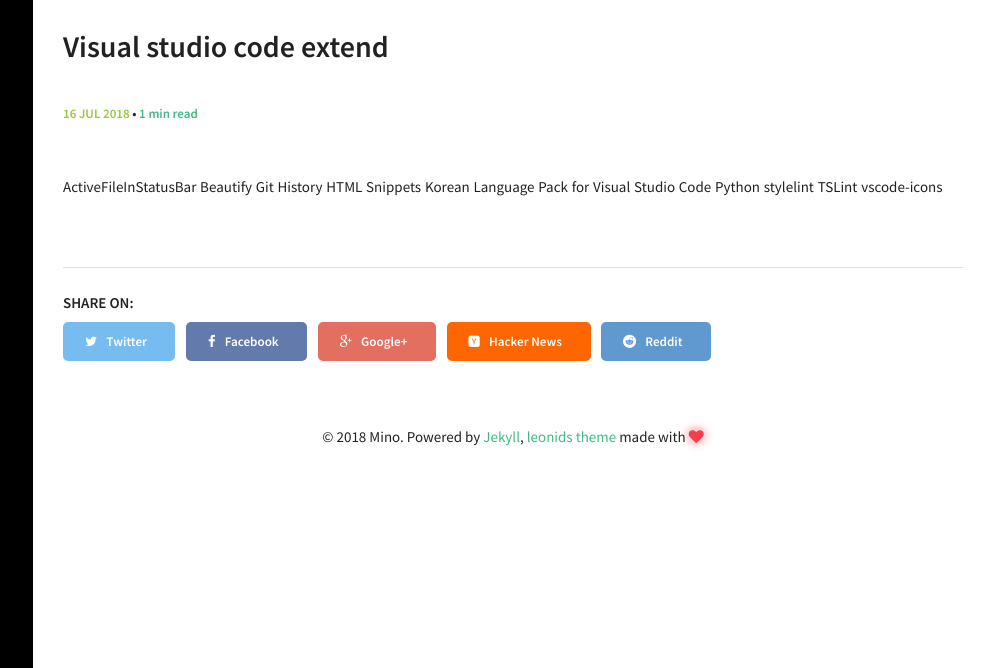
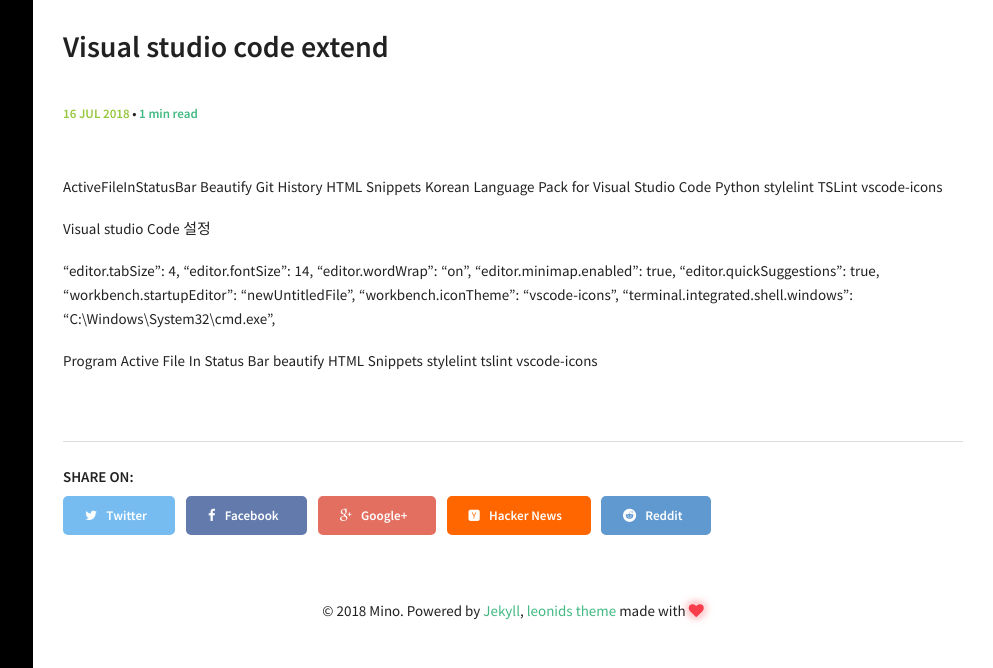
Before and after one commit to minoblog/minoblog.github.io, a Jekyll site: the page built from _posts/2018-07-16-visual-studio-code-extend.md, in a window 1280 px wide. Shown: the part 635-1303 px from the top of the page, without its empty margins (287-1280 px from the left). Built offline with Jekyll 4.4.1, drawn with Linux system fonts in a browser that asks for light colours.

Commit message:
Update 2018-07-16-visual-studio-code-extend.md

```diff
--- a/_posts/2018-07-16-visual-studio-code-extend.md
+++ b/_posts/2018-07-16-visual-studio-code-extend.md
@@ -20,3 +20,22 @@ Python
 stylelint
 TSLint
 vscode-icons
+
+Visual studio Code 설정
+
+"editor.tabSize": 4,
+"editor.fontSize": 14,
+"editor.wordWrap": "on",
+"editor.minimap.enabled": true,
+"editor.quickSuggestions": true,
+"workbench.startupEditor": "newUntitledFile",
+"workbench.iconTheme": "vscode-icons",
+"terminal.integrated.shell.windows": "C:\\Windows\\System32\\cmd.exe",
+
+Program
+Active File In Status Bar
+beautify
+HTML Snippets
+stylelint
+tslint
+vscode-icons
```
